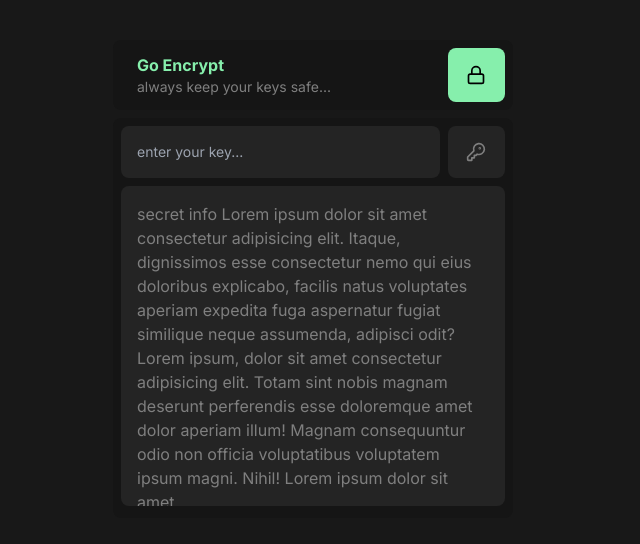
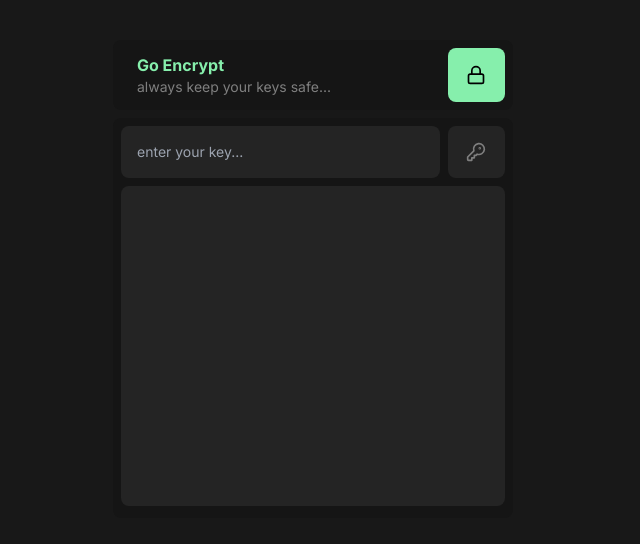
Before and after one commit to pisgahi/go-encrypt, a Next.js app in the folder frontend/: page / in a window 1280 px wide. Shown: the top 544 px of the page, without its empty margins (327-967 px from the left). Built offline with nearby package versions, Linux system fonts and the light colour scheme.

Commit message:
frontend: ui updates

```diff
--- a/frontend/components/buttons/send-key-button.jsx
+++ /dev/null
@@ -1,37 +0,0 @@
-"use client";
-
-import { getSecret } from "@/lib/encrypt/encrypt.api.actions";
-
-export default function Sendkey() {
-  const handleClick = async (key) => {
-    try {
-      const data = await getSecret();
-      console.log(data);
-    } catch (error) {
-      console.error("Error fetching data:", error);
-    }
-  };
-
-  return (
-    <button
-      onClick={handleClick}
-      className="bg-[#242424] md:w-[70px] flex justify-center items-center rounded-lg"
-    >
-      <svg
-        xmlns="http://www.w3.org/2000/svg"
-        width="20"
-        height="20"
-        viewBox="0 0 24 24"
-        fill="none"
-        stroke="#7f7f7f"
-        stroke-width="2"
-        stroke-linecap="round"
-        stroke-linejoin="round"
-        class="lucide lucide-key-round"
-      >
-        <path d="M2 18v3c0 .6.4 1 1 1h4v-3h3v-3h2l1.4-1.4a6.5 6.5 0 1 0-4-4Z" />
-        <circle cx="16.5" cy="7.5" r=".5" fill="currentColor" />
-      </svg>{" "}
-    </button>
-  );
-}
--- a/frontend/components/cards/secret-card.jsx
+++ b/frontend/components/cards/secret-card.jsx
@@ -5,10 +5,12 @@ import { useState } from "react";
 
 export default function SecretCard() {
   const [key, setKey] = useState("");
+  const [secretData, setSecretData] = useState();
 
   const handleClick = async () => {
     try {
       const data = await getSecret({ key });
+      setSecretData(data);
     } catch (error) {
       console.error("Error fetching data:", error);
     }
@@ -26,9 +28,8 @@ export default function SecretCard() {
           onChange={handleKeyChange}
           type="text"
           placeholder="enter your key..."
-          className="bg-[#242424] text-[#7f7f7f] w-full rounded-lg md:p-4 text-sm focus:"
+          className="bg-[#242424] text-[#7f7f7f] w-full rounded-lg md:p-4 text-sm focus:outline-none"
         />
-
         <button
           onClick={handleClick}
           className="bg-[#242424] md:w-[70px] flex justify-center items-center rounded-lg"
@@ -49,24 +50,15 @@ export default function SecretCard() {
             <circle cx="16.5" cy="7.5" r=".5" fill="currentColor" />
           </svg>
         </button>
-
-        {/* <Sendkey /> */}
       </div>
       <div className=" w-full h-full rounded-lg px-2 pb-2">
         <div
           className="flex flex-col items-center
           relative overflow-hidden"
         >
-          <div className="bg-[#242424] h-[320px] overflow-y-auto rounded-lg">
-            <p className=" text-[#7f7f7f] h-full rounded-lg p-4 mb-6">
-              secret info Lorem ipsum dolor sit amet consectetur adipisicing
-              elit. Itaque, dignissimos esse consectetur nemo qui eius doloribus
-              explicabo, facilis natus voluptates aperiam expedita fuga
-              aspernatur fugiat similique neque assumenda, adipisci odit? Lorem
-              ipsum, dolor sit amet consectetur adipisicing elit. Totam sint
-              nobis magnam deserunt perferendis esse doloremque amet dolor
-              aperiam illum! Magnam consequuntur odio non officia voluptatibus
-              voluptatem ipsum magni. Nihil! Lorem ipsum dolor sit amet
+          <div className="bg-[#242424] w-full h-[320px] overflow-y-auto rounded-lg">
+            <p className=" text-[#7f7f7f] rounded-lg p-4">
+              {secretData?.decipheredText}
             </p>
           </div>
         </div>
```
